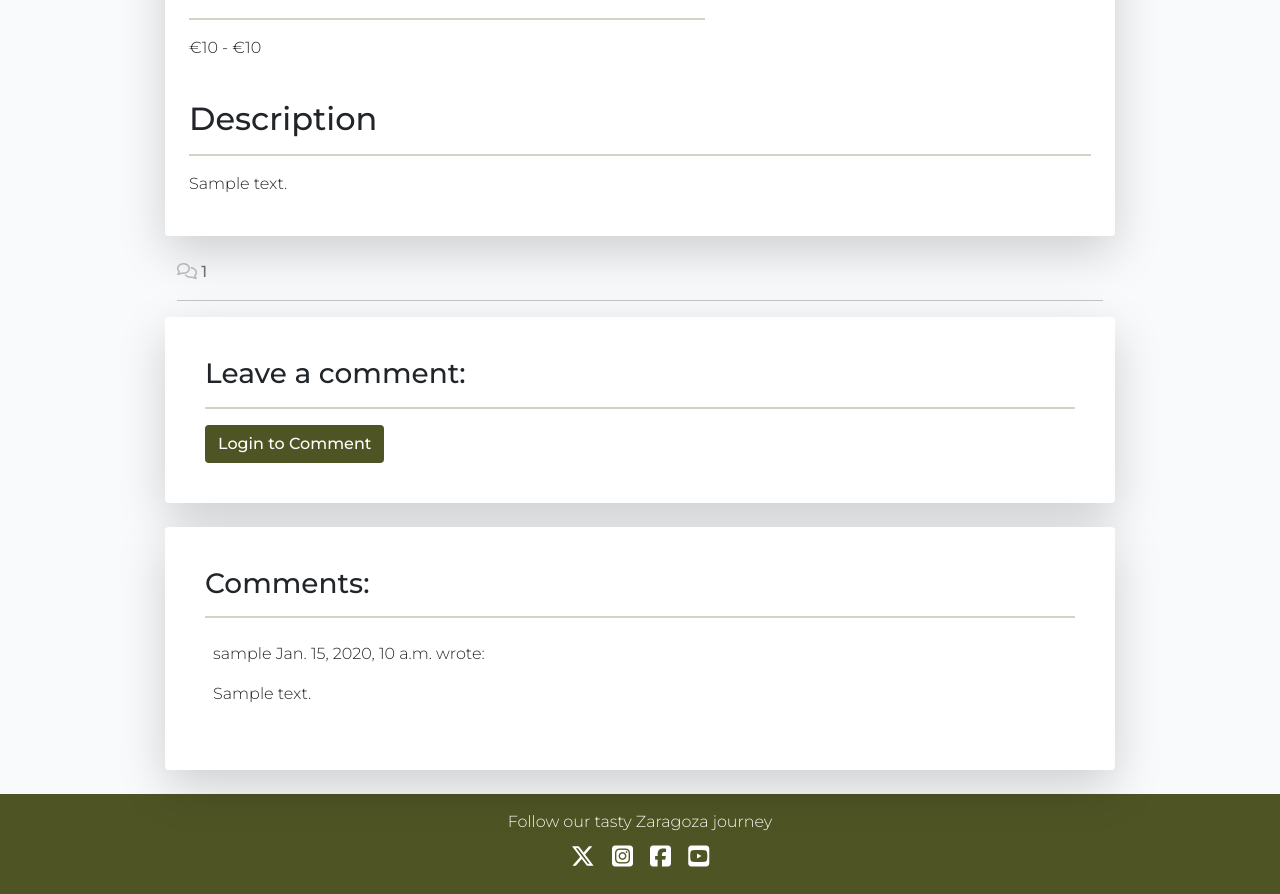
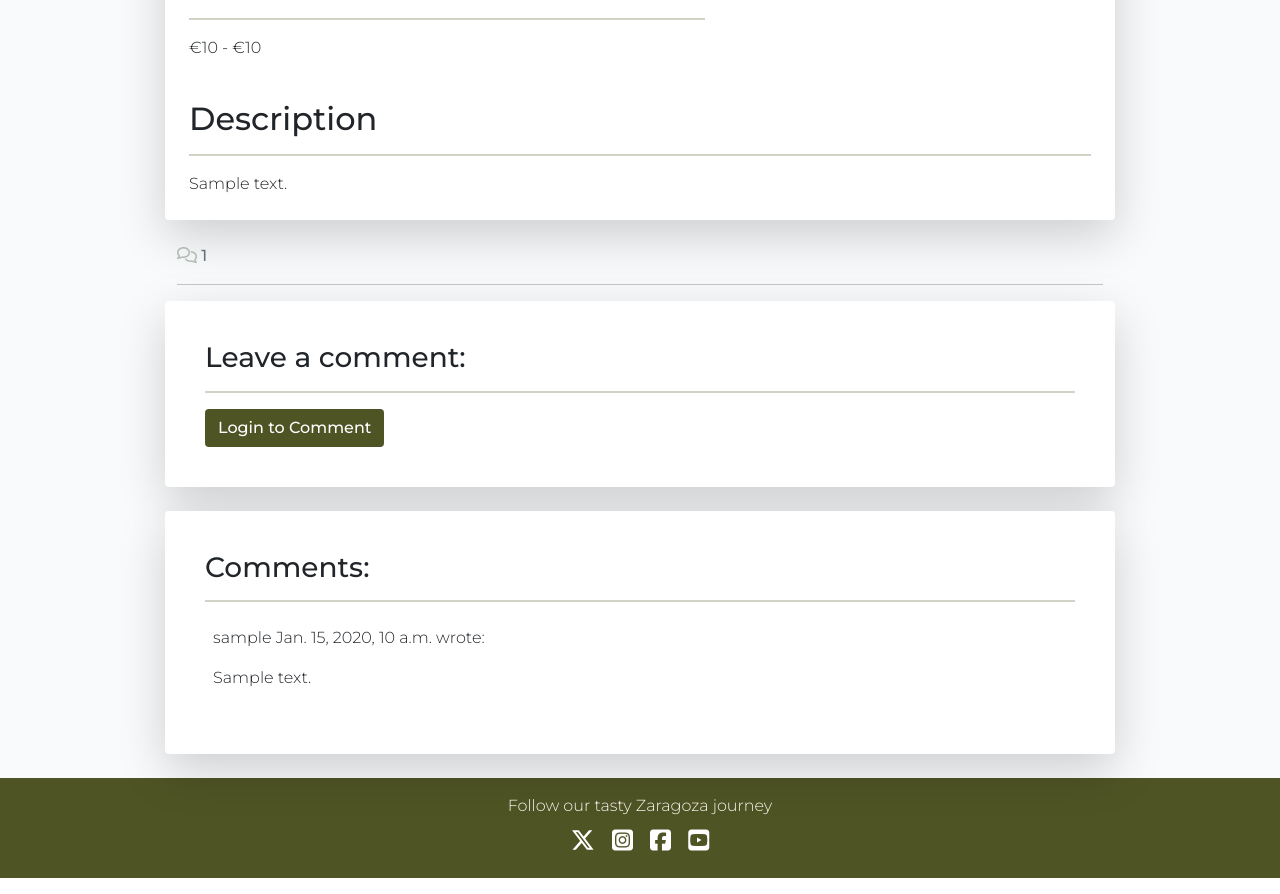
Before and after one commit to cgrace0044/pp4_zaragoza_restaurants, a Django app: a page that uses letters_from_zaragoza/templates/restaurant_detail.html in a window 1280 px wide. Shown: the part 589-1483 px from the top of the page. Run offline with Django 4.2, Linux system fonts and the light colour scheme; tables that the repository leaves empty hold one stand-in row (values such as "Sample post"); some libraries are stand-ins or nearby versions; some web fonts are replaced.

Commit message:
change aria-labelled by in comment modal and remove paragraph for description in restaurant detail page

```diff
--- a/letters_from_zaragoza/templates/restaurant_detail.html
+++ b/letters_from_zaragoza/templates/restaurant_detail.html
@@ -86,7 +86,7 @@
         <div class="col-12">
           <h2>Description</h2>
           <hr class="home-break">
-          <p>{{ restaurant.description | safe }}</p>
+          {{ restaurant.description | safe }}
         </div>
       </div>
 
@@ -177,7 +177,7 @@
       <form id="commentForm" method="post" action="{% url 'add_comment' slug=restaurant.slug %}">
         {% csrf_token %}
         <div class="modal-header">
-          <h5 class="page-title">Leave a comment</h5>
+          <h5 class="page-title" id="commentModalLabel">Leave a comment</h5>
           <button type="button" class="btn-close" data-bs-dismiss="modal" aria-label="Close"></button>
         </div>
         <div class="modal-body">
```
